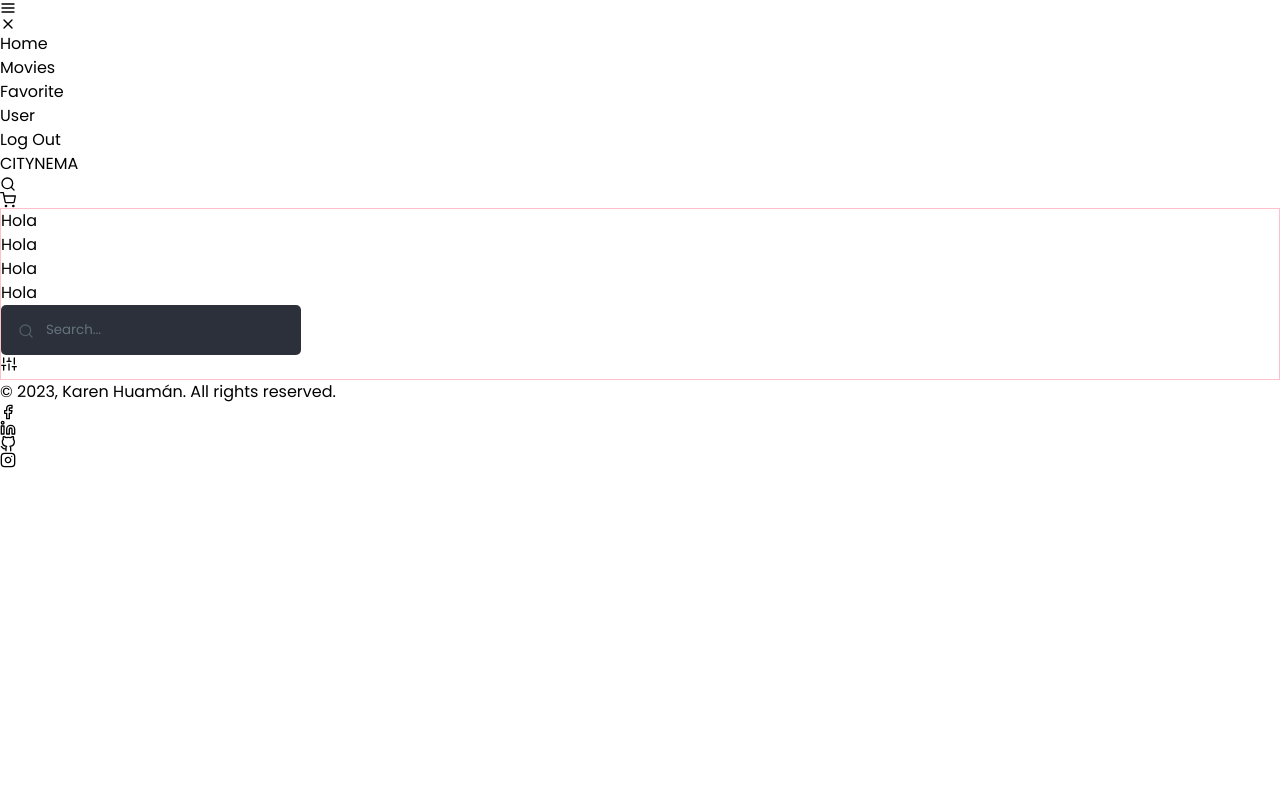
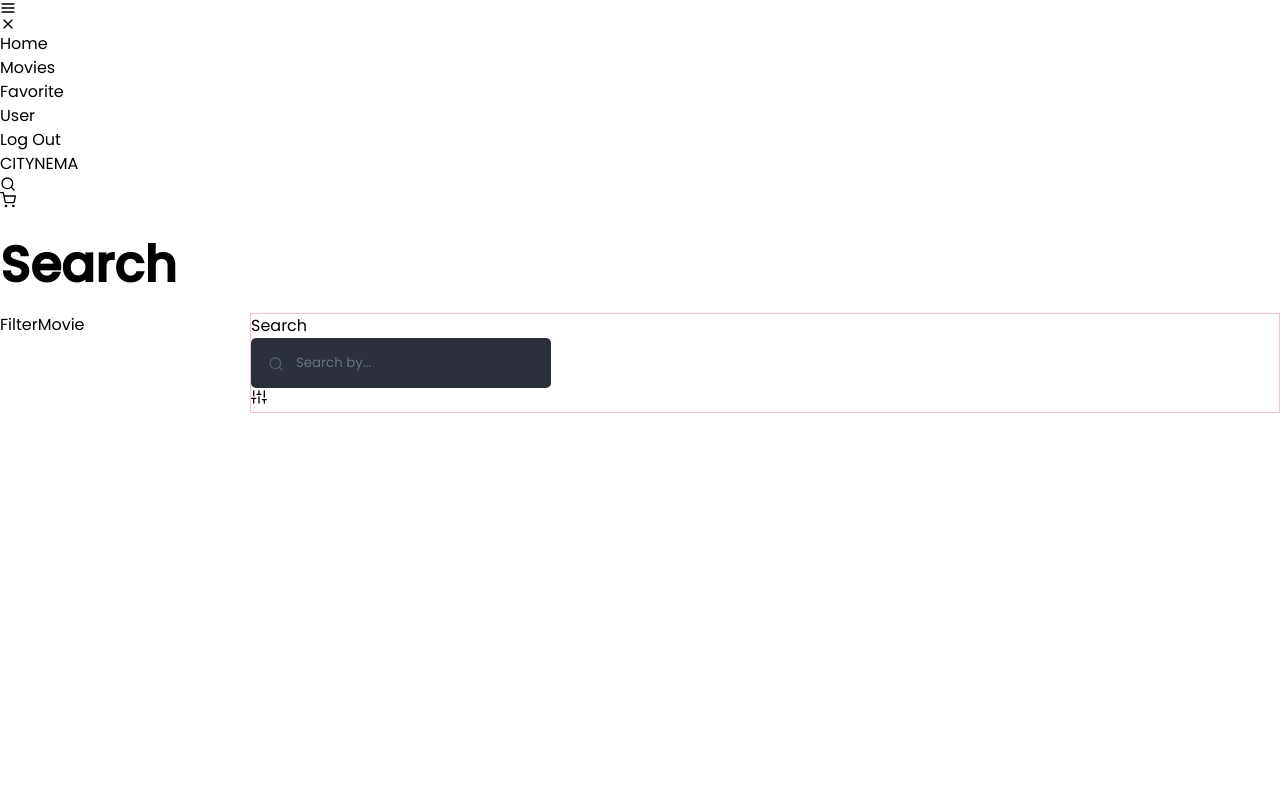
Before and after one commit to yoelexe/movie-challenge, a React (Vite) app: page /movies in a window 1280 px wide. Shown: the top 800 px of the page. Built offline with nearby package versions, Linux system fonts and the light colour scheme.

Commit message:
add: creating folders and custome

```diff
--- a/package.json
+++ b/package.json
@@ -10,6 +10,7 @@
     "preview": "vite preview"
   },
   "dependencies": {
+    "prop-types": "^15.8.1",
     "react": "^18.2.0",
     "react-dom": "^18.2.0",
     "react-icons": "^4.10.1",
--- a/src/App.jsx
+++ b/src/App.jsx
@@ -7,7 +7,7 @@ import { Error } from "./components/error/Error";
 import { Header } from "./components/home/layouts/Header";
 import { Footer } from "./components/home/layouts/Footer";
 import { Login } from "./components/auth/Login";
-import { MoviesDetail } from "./components/movies/MoviesDetail";
+import { MoviesDetail } from "./components/movies/detail/MoviesDetail";
 // ! para el Login import { StrictMode } from "react";
 
 /* import { useEffect, useState } from "react" */
--- a/src/components/movies/Movies.jsx
+++ b/src/components/movies/Movies.jsx
@@ -1,25 +1,30 @@
-import { FiSearch, FiSliders } from "react-icons/fi";
-import "./movieAll.css";
+import { FilterMovie } from "./filter/FilterMovie";
+import { SearchMovie } from "./search/SearchMovie";
+import "./movies.css";
 
 export const Movies = () => {
   return (
     <>
-      <div className="container-all">
-        <h2>Hola</h2>
-        <p>Hola</p>
-        <p>Hola</p>
-        <p>Hola</p>
-        <div className="search">
-          <FiSearch className="icon-search" />
-          <input
-            className="search-all"
-            type="search"
-            placeholder="Search..."
-          ></input>
+      <div className="all-movies">
+        <h2
+          style={{
+            fontSize: "50px",
+            fontWeight: "600",
+            paddingBottom: "10px",
+            paddingTop: "20px",
+          }}
+        >
+          Search
+        </h2>
+        <div className="home_panelList-wrap">
+          <div className="home_panel-wrap">
+            <FilterMovie />
+          </div>
+
+          <div className="home_list-wrap">
+            <SearchMovie />
+          </div>
         </div>
-        <button>
-          <FiSliders />
-        </button>
       </div>
     </>
   );
--- a/src/components/movies/MoviesDetail.jsx
+++ b/src/components/movies/detail/MoviesDetail.jsx
@@ -2,7 +2,7 @@ import { useEffect, useState } from "react";
 import { useParams } from "react-router-dom";
 import "./movieDetail.css";
 import { FiHeart, FiPlay } from "react-icons/fi";
-import apiConfig from "../../api/apiConfig";
+import apiConfig from "../../../api/apiConfig";
 
 export const MoviesDetail = () => {
   const [information, setInformation] = useState([]);
--- /dev/null
+++ b/src/components/movies/filter/FilterMovie.jsx
@@ -0,0 +1,6 @@
+
+export const FilterMovie = () => {
+  return (
+    <div>FilterMovie</div>
+  )
+}
--- /dev/null
+++ b/src/components/movies/movies.css
@@ -0,0 +1,26 @@
+.all-movies{
+  display: flex;
+  flex-direction: column;
+  height: 100vh;
+}
+
+.home_panelList-wrap,
+.home_panel-wrap,
+.home_list-wrap{
+  overflow-y: auto;
+}
+
+/* checar -webit para quitar el scrool o modificarlo*/
+
+.home_panelList-wrap{
+  display: flex;
+  flex: 1;
+}
+
+.home_panel-wrap{
+  flex-basis: 250px;
+}
+
+.home_list-wrap{
+  flex: 1;
+}
--- /dev/null
+++ b/src/components/movies/search/SearchMovie.jsx
@@ -0,0 +1,29 @@
+import { FiSearch, FiSliders } from "react-icons/fi";
+import "./searchMovie.css";
+
+// eslint-disable-next-line react/prop-types
+export const SearchMovie = ({ value, changeInput }) => {
+  return (
+    <>
+      <section className="container-search">
+        <h2>Search</h2>
+        <div className="search">
+          <FiSearch className="icon-search" />
+          <input
+            className="search-all"
+            type="search"
+            placeholder="Search by..."
+            value={value}
+            onChange={changeInput}
+          ></input>
+        </div>
+        <button>
+          <FiSliders />
+        </button>
+      </section>
+      <section className="container-result">
+
+      </section>
+    </>
+  );
+}
--- a/src/components/movies/movieAll.css
+++ b/src/components/movies/search/searchMovie.css
@@ -1,10 +1,6 @@
-.container-all{
+.container-search{
   width: 100%;
   border: 1px solid pink;
-}
-
-h2{
-  font-size: 35px;
 }
 
 .search{
```
Also changed, not shown: src/components/movies/detail/movieDetail.css (renamed from src/components/movies/movieDetail.css), 1 other file (tests, documents, lock files or other folders).
